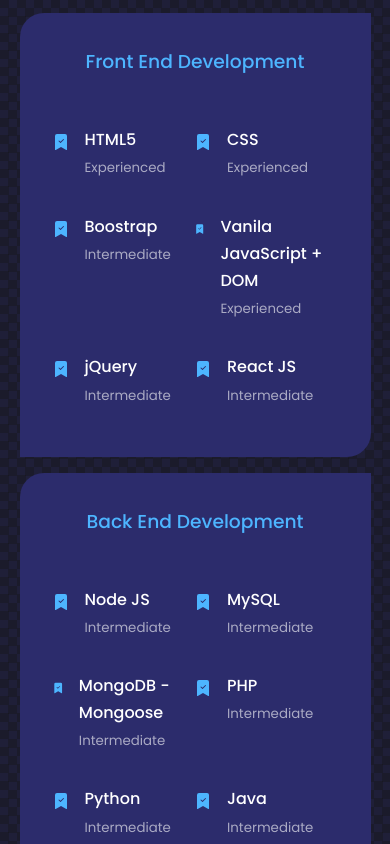
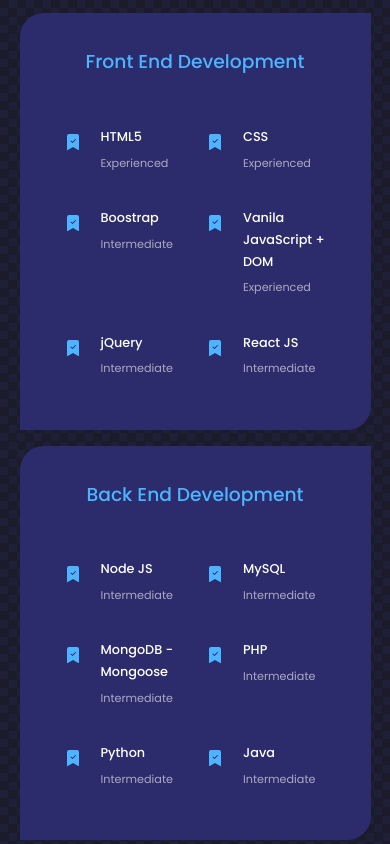
Before and after one commit to Ismail-ahmadi/portfolio, a React (Create React App) app: page / in a window 390 px wide. Shown: the part 2100-2944 px from the top of the page. Built offline with nearby package versions, Linux system fonts and the light colour scheme.

Commit message:
fixed experience icon

```diff
--- a/src/components/contact/contact.css
+++ b/src/components/contact/contact.css
@@ -49,6 +49,7 @@
     border: 1px solid var(--color-primary-variant);
     resize: none;
     color: var(--color-white);
+    font-family: var(--font-family);
 
 }
 /* ============== Media Query (Medium Devices)=============== */
--- a/src/components/experience/Experience.jsx
+++ b/src/components/experience/Experience.jsx
@@ -67,8 +67,8 @@
             {
               dataFrontend.map(({name, level}, index) => {
                 return(
-                  <article className='experience__details'>
-                   < BsBookmarkCheckFill className="experience__details-icon" />
+                  <article key ={ index } className='experience__details'>
+                    < BsBookmarkCheckFill className="experience__details-icon" />
                     <div>
                       <h4>{ name }</h4>
                       <small className='text-light'>{ level }</small>
--- a/src/components/experience/experience.css
+++ b/src/components/experience/experience.css
@@ -26,12 +26,17 @@
     row-gap: 2rem;
 }
 .experience__details {
-    display: flex;
+    display: grid;
+    grid-template-columns: 2rem 1fr;
+    /* background-color: red; */
     gap: 1rem;
 }
 .experience__details-icon {
     margin-top: 0.5rem;
     color: var(--color-primary);
+    width: 2.5rem;
+    font-size: 1rem;
+    /* background-color: black; */
 }
 @media screen and (max-width:1024px){
     .experience__container {
@@ -50,4 +55,10 @@
         width: 100%;
         padding:2rem 1rem;
     }
+    .experience__container > div h4 {
+        font-size: 0.8rem;
+    }
+    .experience__container > div small {
+        font-size: 0.7rem;
+    }
  }
--- a/src/index.css
+++ b/src/index.css
@@ -20,9 +20,12 @@
 
     --transition: all 400ms ease;
 
+    --font-family: 'Poppins', sans-serif;
     --container-width-lg: 75%;
     --container-width-md: 86%;
     --container-width-sm: 90%;
+
+
 
 }
 
@@ -33,7 +36,7 @@
     display: none;
 }
 body {
-    font-family: 'Poppins', sans-serif;
+    font-family: var(--font-family);
     background: var(--color-bg);
     color: var(--color-white);
     line-height: 1.7;
```
